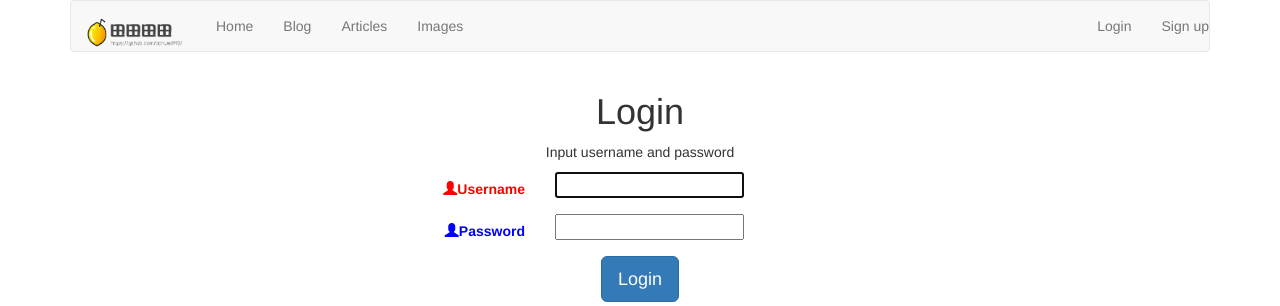
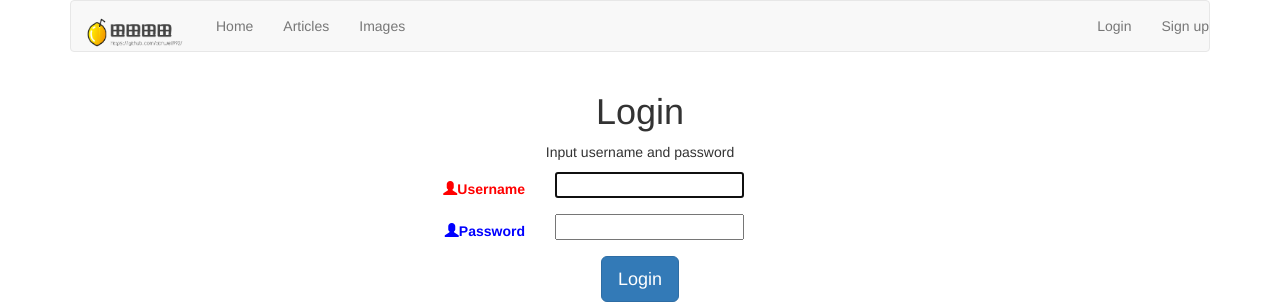
Before and after one commit to tianwei1992/mysite, a Django app: page /account/new-login/ in a window 1280 px wide. Shown: the top 306 px of the page. Run offline with Django 3.2, Linux system fonts and the light colour scheme; parts of the project's set-up code (start-up, migrations or seed data) failed here and were passed over; some libraries are stand-ins or nearby versions.

Commit message:
remove blog from header area

```diff
--- a/templates/header.html
+++ b/templates/header.html
@@ -8,7 +8,6 @@
         <div>
             <ul class="nav navbar-nav" role="navigation">
                <li><a href="{% url 'home' %}">Home</a></li>
-               <li><a href="{% url 'blog:blog_title' %}">Blog</a></li>
                <li><a href="{% url 'article:article_titles' %}">Articles</a></li>
                <li><a href="{% url 'image:falls_images' %}">Images</a></li>
             </ul>
```
